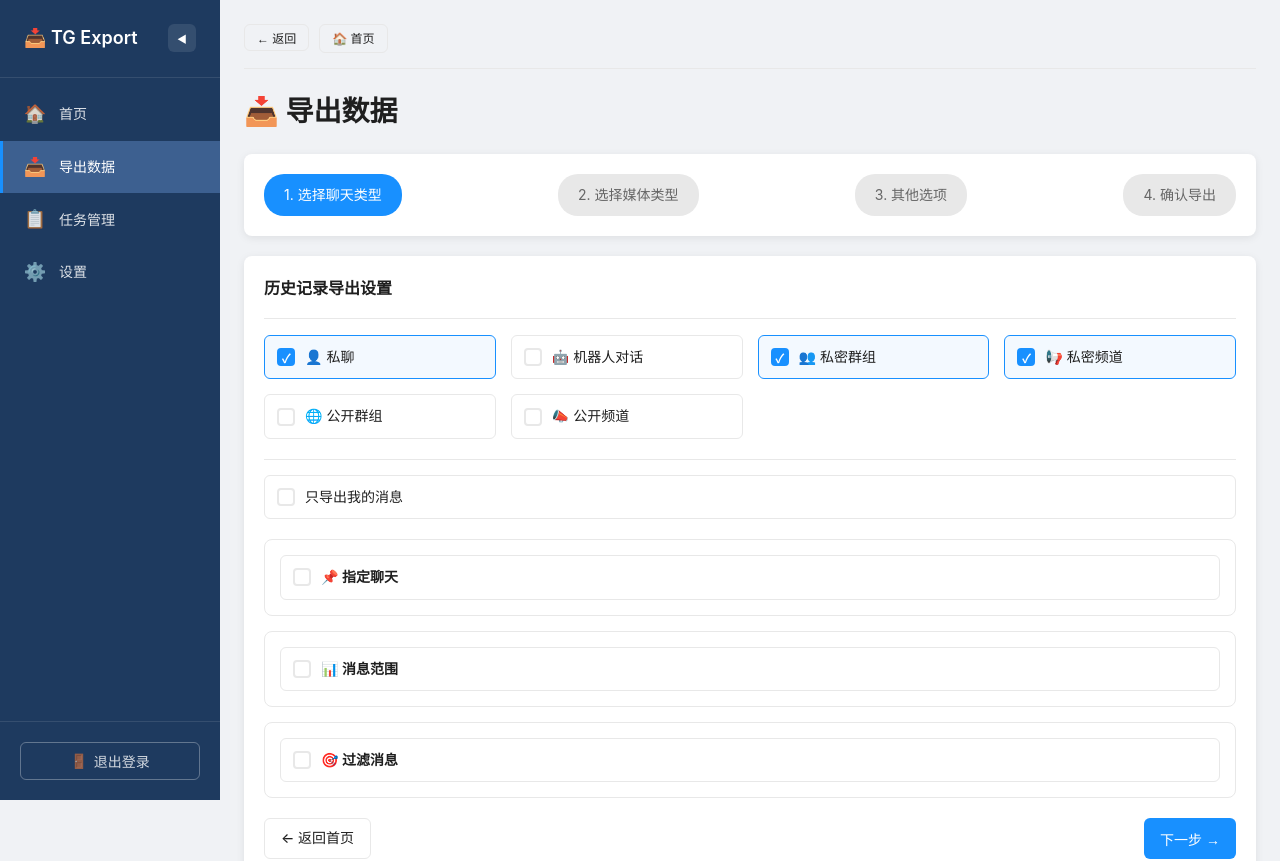
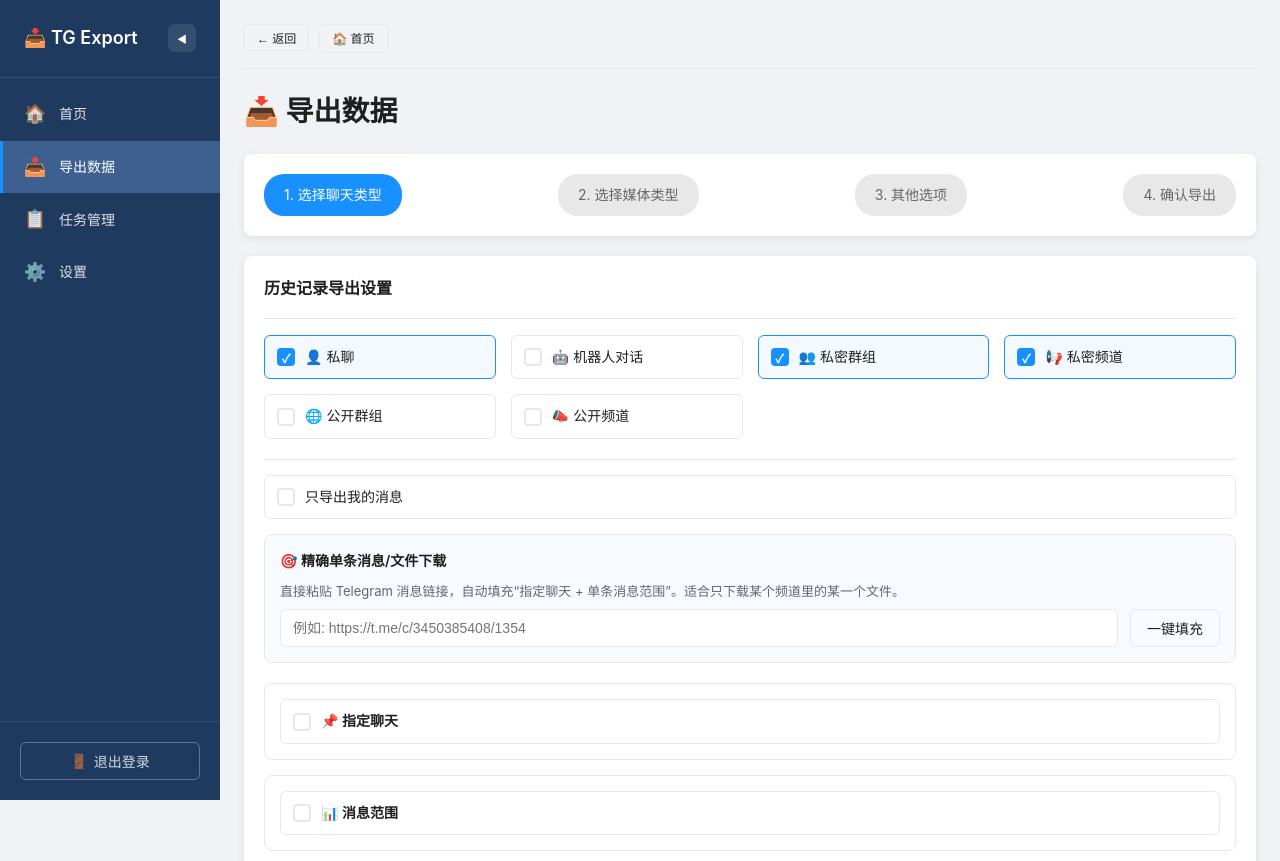
Before and after one commit to zfonlyone/tg-export, a Vue app in the folder frontend/: page /export in a window 1280 px wide. Shown: the top 861 px of the page. Built offline with nearby package versions, Linux system fonts and the light colour scheme; sample sign-in values are in the browser's storage.

Commit message:
feat: add exact telegram link fill for export selection UI

```diff
--- a/frontend/src/views/Export.vue
+++ b/frontend/src/views/Export.vue
@@ -50,6 +50,16 @@
           <input type="checkbox" v-model="options.only_my_messages">
           <span>只导出我的消息</span>
         </label>
+      </div>
+
+      <!-- 精确单条消息/文件下载 -->
+      <div style="margin-top: 15px; padding: 15px; border: 1px solid var(--border); border-radius: 8px; background: rgba(59,130,246,0.04);">
+        <div style="font-weight: 600; margin-bottom: 8px;">🎯 精确单条消息/文件下载</div>
+        <p style="color: #666; margin-bottom: 8px; font-size: 13px;">直接粘贴 Telegram 消息链接，自动填充“指定聊天 + 单条消息范围”。适合只下载某个频道里的某一个文件。</p>
+        <div style="display: flex; gap: 12px; align-items: center;">
+          <input v-model="exactMessageLinkInput" class="form-input" style="flex: 1;" placeholder="例如: https://t.me/c/3450385408/1354">
+          <button @click="applyExactMessageLink" class="btn btn-outline">一键填充</button>
+        </div>
       </div>
 
       <!-- 指定聊天 -->
@@ -314,6 +324,7 @@ const error = ref('')
 const taskName = ref('')
 const specificChatsInput = ref('')
 const filterMessagesInput = ref('')
+const exactMessageLinkInput = ref('')
 const dateFrom = ref('')
 const dateTo = ref('')
 
@@ -378,6 +389,44 @@ function removeChatId(idx) {
 
 function removeMessageId(idx) {
   parsedMessageIds.value.splice(idx, 1)
+}
+
+function applyExactMessageLink() {
+  const text = exactMessageLinkInput.value.trim()
+  if (!text) {
+    showInlineError('请先粘贴 Telegram 消息链接')
+    return
+  }
+
+  const m = text.match(/https?:\/\/t\.me\/c\/(\d+)\/(\d+)/)
+  if (!m) {
+    showInlineError('目前只支持 https://t.me/c/<群组ID>/<消息ID> 这种链接')
+    return
+  }
+
+  const rawChatId = parseInt(m[1], 10)
+  const messageId = parseInt(m[2], 10)
+  if (isNaN(rawChatId) || isNaN(messageId) || messageId <= 0) {
+    showInlineError('链接解析失败，请检查后重试')
+    return
+  }
+
+  const chatId = parseInt(`-100${rawChatId}`, 10)
+  enableSpecificChats.value = true
+  enableMessageRange.value = true
+  specificChatsInput.value = String(chatId)
+  parsedChatIds.value = [chatId]
+  options.message_from = messageId
+  options.message_to = messageId
+  exactMessageLinkInput.value = text
+  error.value = ''
+}
+
+function showInlineError(msg) {
+  error.value = msg
+  setTimeout(() => {
+    if (error.value === msg) error.value = ''
+  }, 4000)
 }
 
 const options = reactive({
```
